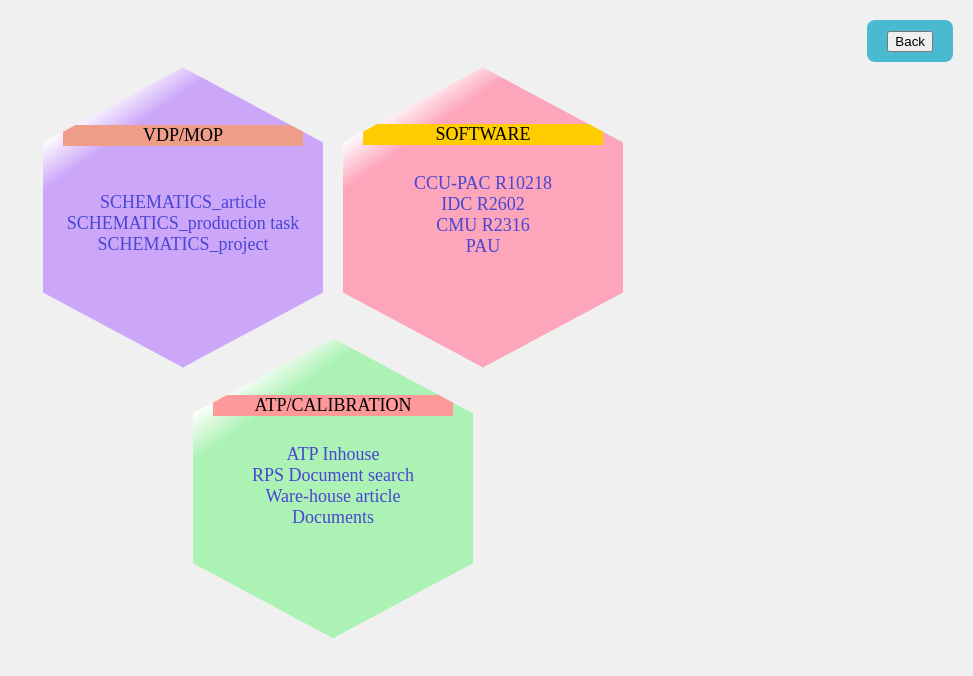
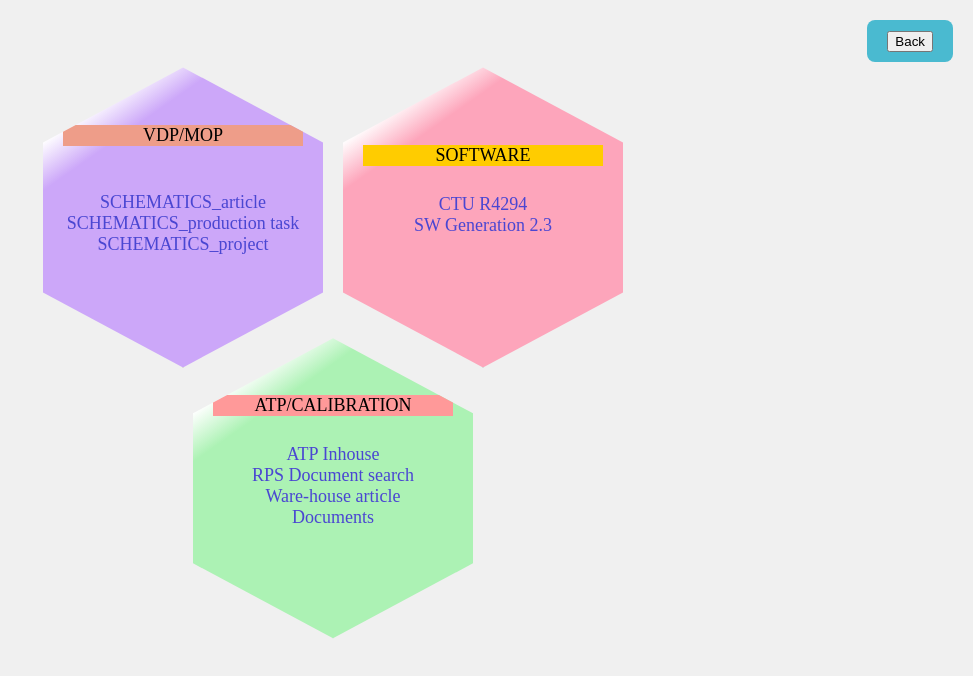
Before and after one commit to u30u33-avl/SPC-ATP.test, a plain HTML site: page doc1.html in a window 1280 px wide. Shown: the whole page, without its empty margins (307-1280 px from the left). Drawn offline with Linux system fonts and the light colour scheme.

Commit message:
Update doc1.html

```diff
--- a/doc1.html
+++ b/doc1.html
@@ -166,10 +166,9 @@
 
             <div class="section-header" style="background-color:#ffcc00;">SOFTWARE</div> <br>
 
-            <a href="https://vcs-set.avl01.avlcorp.lan/scm/repo/AVL-SET/SW-Release/trunk/07_GEN5_Inverter_Testsystem/CCU-PAC_7129BGR0000" target="_blank">CCU-PAC R10218</a>
-            <a href="https://vcs-set.avl01.avlcorp.lan/scm/repo/AVL-SET/SW-Release/trunk/06_GEN5_Components" target="_blank">IDC R2602</a>
-            <a href="https://vcs-set.avl01.avlcorp.lan/scm/repo/AVL-SET/SW-Release/trunk/06_GEN5_Components" target="_blank">CMU R2316</a>
-            <a href="https://vcs-set.avl01.avlcorp.lan/scm/repo/AVL-SET/SW-Release/trunk/06_GEN5_Components" target="_blank">PAU</a>
+
+            <a href="https://vcs-set.avl01.avlcorp.lan/scm/repo/AVL-SET/SW-Release/trunk/06_GEN5_Components" target="_blank">CTU R4294</a>
+            <a href="https://vcs-set.avl01.avlcorp.lan/scm/repo/AVL-SET/SW-Release/trunk/06_GEN5_Components" target="_blank">SW Generation 2.3</a>
             <div class="line"></div>
             <br>
             <br>
```
